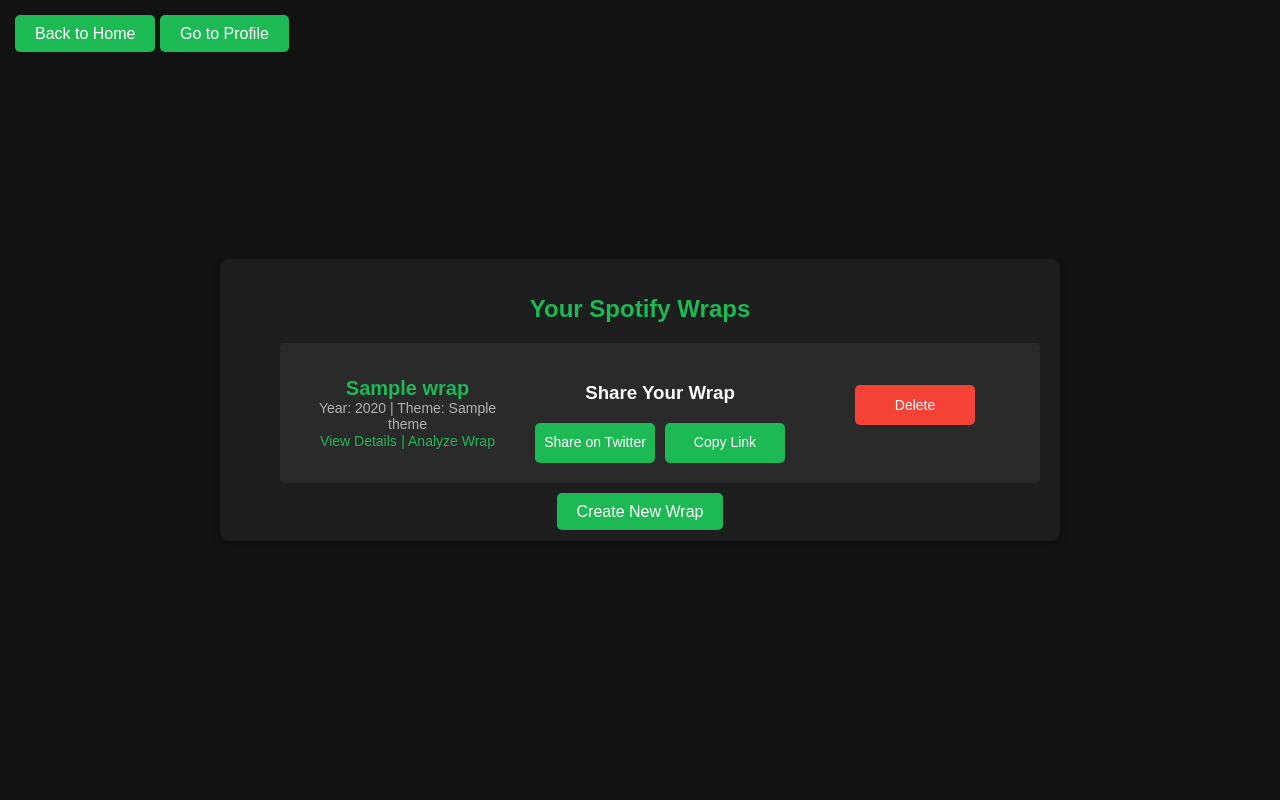
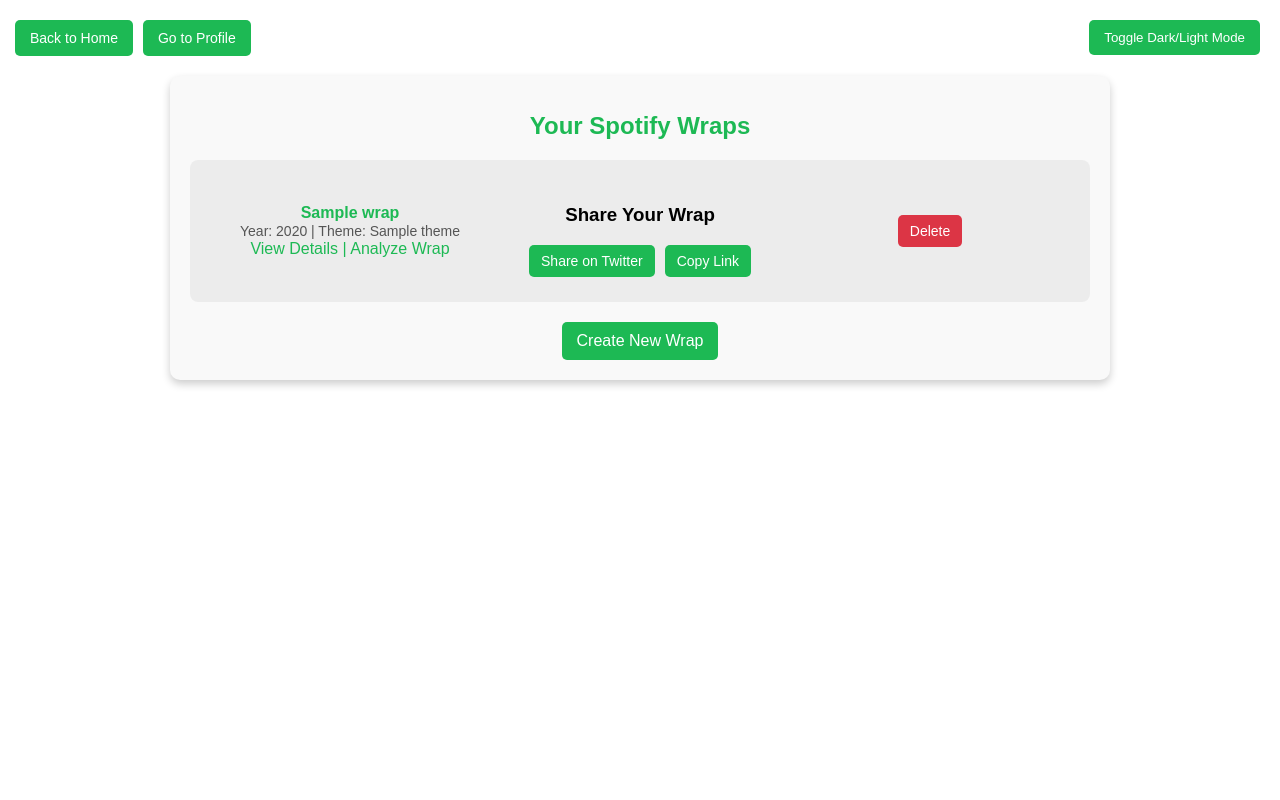
Before and after one commit to simoneyasu/spotifyWrappedClonefork, a Django app: template wrap/templates/wrap/view_wraps.html in a window 1280 px wide. Run offline with Django 5.2, Linux system fonts and the light colour scheme; the template is opened without the code that fills it: most values are stand-ins (such as "Sample title", 1, 10 or a date in 2020); data that the repository does not hold is empty.

Commit message:
fixed ui for view_wrap

```diff
--- a/wrap/templates/wrap/view_wraps.html
+++ b/wrap/templates/wrap/view_wraps.html
@@ -1,75 +1,113 @@
+    {% extends 'register/base.html' %}
     {% load static %}
     {% csrf_token %}
-<!DOCTYPE html>
-<html lang="en">
-<head>
-    <meta charset="UTF-8">
-    <meta name="viewport" content="width=device-width, initial-scale=1.0">
-    <title>Your Spotify Wraps</title>
-    <link rel="stylesheet" href="{% static 'css/styles.css' %}">
+
+    {% block title %}{{ wrap.name }} - Spotify Wrap Details{% endblock %}
+
+    {% block extra_css %}
         <style>
             body {
+                margin: 0;
                 font-family: Arial, sans-serif;
-            background-color: #121212;
-            color: white;
-            margin: 0;
-            padding: 0;
+                background-color: var(--bg-color-light);
+                color: var(--text-color-light);
+                transition: background-color 0.3s, color 0.3s;
             }
 
+            body.dark-mode {
+                background-color: var(--bg-color-dark);
+                color: var(--text-color-dark);
+            }
+
+            .header-buttons {
+                display: flex;
+                justify-content: flex-start;
+                gap: 10px;
+                margin: 20px 15px;
+            }
+
+            .header-buttons a {
+                display: inline-block;
+                padding: 10px 15px;
+                font-size: 14px;
+                color: white;
+                background-color: #1DB954;
+                border-radius: 5px;
+                text-decoration: none;
+                transition: background-color 0.3s;
+            }
+
+            .header-buttons a:hover {
+                background-color: #1aa34a;
+            }
             .container {
                 margin: 20px auto;
                 padding: 20px;
-            max-width: 800px;
-            background-color: #1e1e1e;
+                max-width: 900px;
+                width: 90%;
+                background-color: var(--container-bg-light);
                 border-radius: 10px;
                 box-shadow: 0 4px 8px rgba(0, 0, 0, 0.2);
+                transition: background-color 0.3s ease, color 0.3s ease;
+                text-align: center;
+            }
+
+            body.dark-mode .container {
+                background-color: var(--container-bg-dark);
+                box-shadow: 0 4px 8px rgba(255, 255, 255, 0.2);
             }
 
             h1 {
                 text-align: center;
                 margin-bottom: 20px;
-            color: #1DB954;
+                color: var(--primary-color);
                 font-size: 24px;
+                font-weight: bold;
+            }
+
+            ul {
+                list-style: none;
+                padding: 0;
+                margin: 0;
             }
 
             .wrap-item {
                 display: flex;
                 justify-content: space-between;
                 align-items: center;
-            padding: 20px;
-            margin-bottom: 15px;
-            background-color: #2a2a2a;
-            border-radius: 5px;
+                padding: 15px;
+                margin: 20px auto;
+                background-color: var(--user-info-bg-light);
+                border-radius: 8px;
+                transition: background-color 0.3s ease;
+                max-width: 100%;
+                text-align: center;
+                flex-wrap: wrap;
+            }
+
+            body.dark-mode .wrap-item {
+                background-color: var(--user-info-bg-dark);
             }
 
             .wrap-left, .wrap-center, .wrap-right {
                 flex: 1;
                 text-align: center;
+                margin: 10px;
             }
 
-        .wrap-center {
-            margin: 0 20px;
-        }
-
-        .wrap-details {
-            text-align: left;
-            font-size: 16px;
-            line-height: 1.8;
-        }
-
-        .wrap-meta {
-            font-size: 14px;
-            color: #b3b3b3;
-        }
-
-        .detail-link {
-            font-size: 14px;
+            .wrap-left a {
                 color: #1DB954;
                 text-decoration: none;
             }
-
-        .detail-link:hover {
+            .wrap-left a:hover {
                 text-decoration: underline;
+            }
+            .wrap-meta {
+                color: #555;
+                font-size: 14px;
+            }
+            body.dark-mode .wrap-meta {
+                color: #b3b3b3;
             }
 
             .share-buttons-row {
@@ -78,56 +116,38 @@
                 justify-content: center;
             }
 
-        .share-buttons-row .btn, .btn-danger {
-            width: 120px;
-            height: 40px;
-            display: flex;
-            justify-content: center;
-            align-items: center;
+            .btn {
+                display: inline-block;
+                padding: 8px 12px;
                 font-size: 14px;
-            text-align: center;
-            line-height: 1.5;
-            white-space: nowrap;
-            padding: 0;
-            margin: 0;
-        }
-
-        .btn {
-            background-color: #1DB954;
                 color: white;
                 border: none;
                 border-radius: 5px;
+                text-decoration: none;
                 cursor: pointer;
-            transition: background-color 0.3s ease;
-            text-decoration: none;
+                background-color: var(--primary-color);
+                transition: background-color 0.3s;
+                white-space: nowrap;
             }
 
             .btn:hover {
-            background-color: #17a74a;
+                background-color: var(--primary-color-hover);
             }
 
             .btn-danger {
-            background-color: #f44336;
-            color: white;
-            text-align: center;
-            width: 120px;
-            height: 40px;
-            display: flex;
-            justify-content: center;
-            align-items: center;
-            font-size: 14px;
-            text-align: center;
-            line-height: 1.5;
-            white-space: nowrap;
-            padding: 0;
-            margin: 0;
-            margin-left: 50px;
-            border-radius: 5px;
-            transition: background-color 0.3s ease;
+                background-color: var(--danger-color);
             }
 
             .btn-danger:hover {
-            background-color: #d32f2f;
+                background-color: var(--danger-color-hover);
+            }
+
+            body.dark-mode .btn {
+                background-color: var(--primary-color-hover);
+            }
+
+            body.dark-mode .btn-danger {
+                background-color: var(--danger-color-hover);
             }
 
             .create-wrap {
@@ -136,23 +156,27 @@
             }
 
             .create-wrap .btn {
-            width: 50%;
+                padding: 10px 15px;
+                font-size: 16px;
+                background-color: var(--primary-color);
+                color: white;
+                border: none;
+                border-radius: 5px;
+                text-decoration: none;
+                cursor: pointer;
+                transition: background-color 0.3s;
             }
 
-        a {
-            font-size: 20px;
+            .create-wrap .btn:hover {
+                background-color: var(--primary-color-hover);
             }
+        </style>
 
-        small {
-            font-size: 20px;
-        }
+    {% endblock %}
 
-    </style>
-</head>
-<body>
-
+    {% block content %}
     <!-- navigation -->
-<div class="top-left">
+    <div class="header-buttons">
         <a href="{% url 'home' %}" class="btn btn">Back to Home</a>
         <a href="{% url 'profile' %}" class="btn btn">Go to Profile</a>
     </div>
@@ -196,8 +220,9 @@
             <a href="{% url 'create_wrap' %}" class="btn btn">Create New Wrap</a>
         </div>
     </div>
+    {% endblock %}
 
-
+    {% block extra_js %}
     <!-- copy link function -->
     <script>
 
@@ -229,6 +254,4 @@
         });
     }
     </script>
-
-</body>
-</html>
+    {% endblock %}
```
Lines whose indentation alone changed are shown as unchanged.
